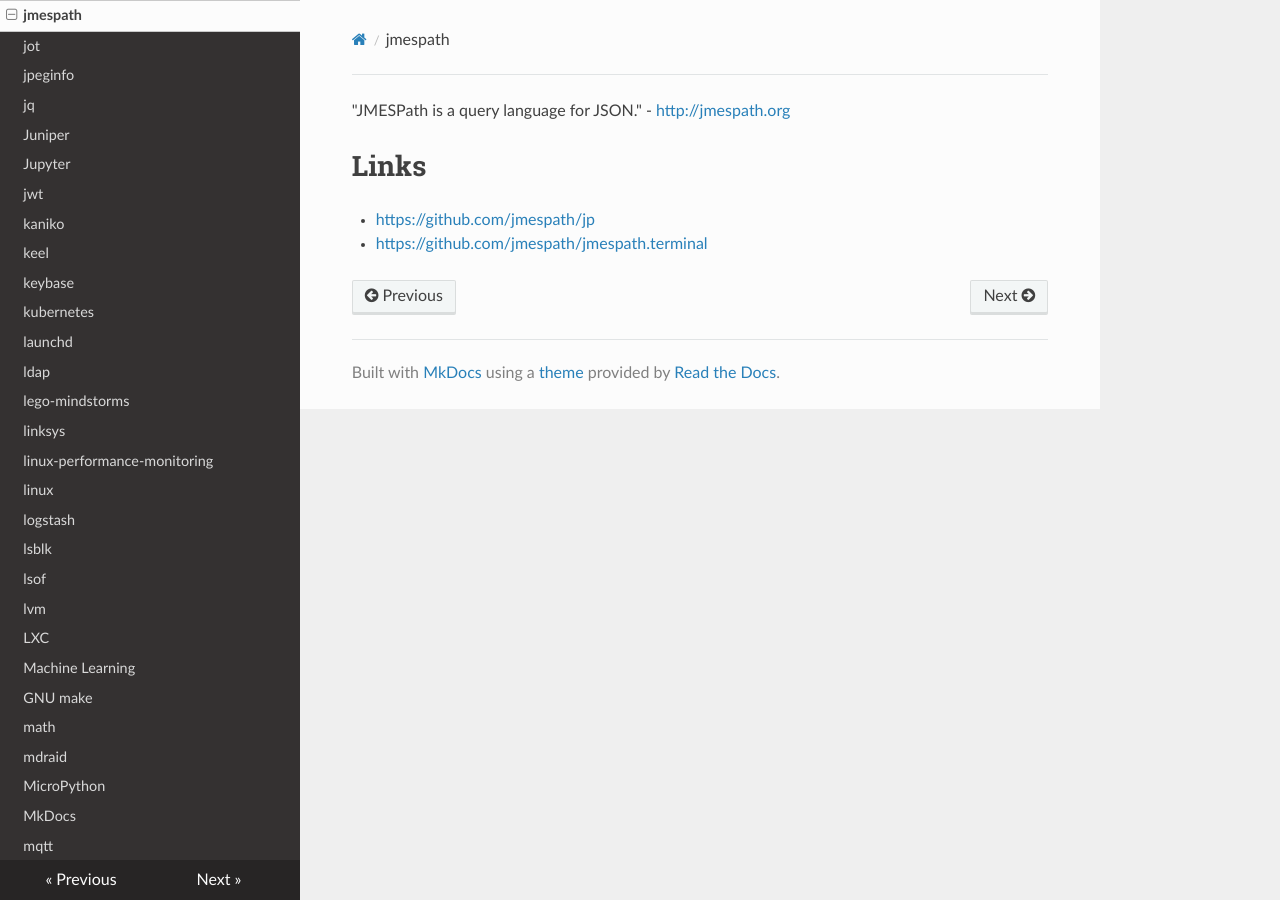
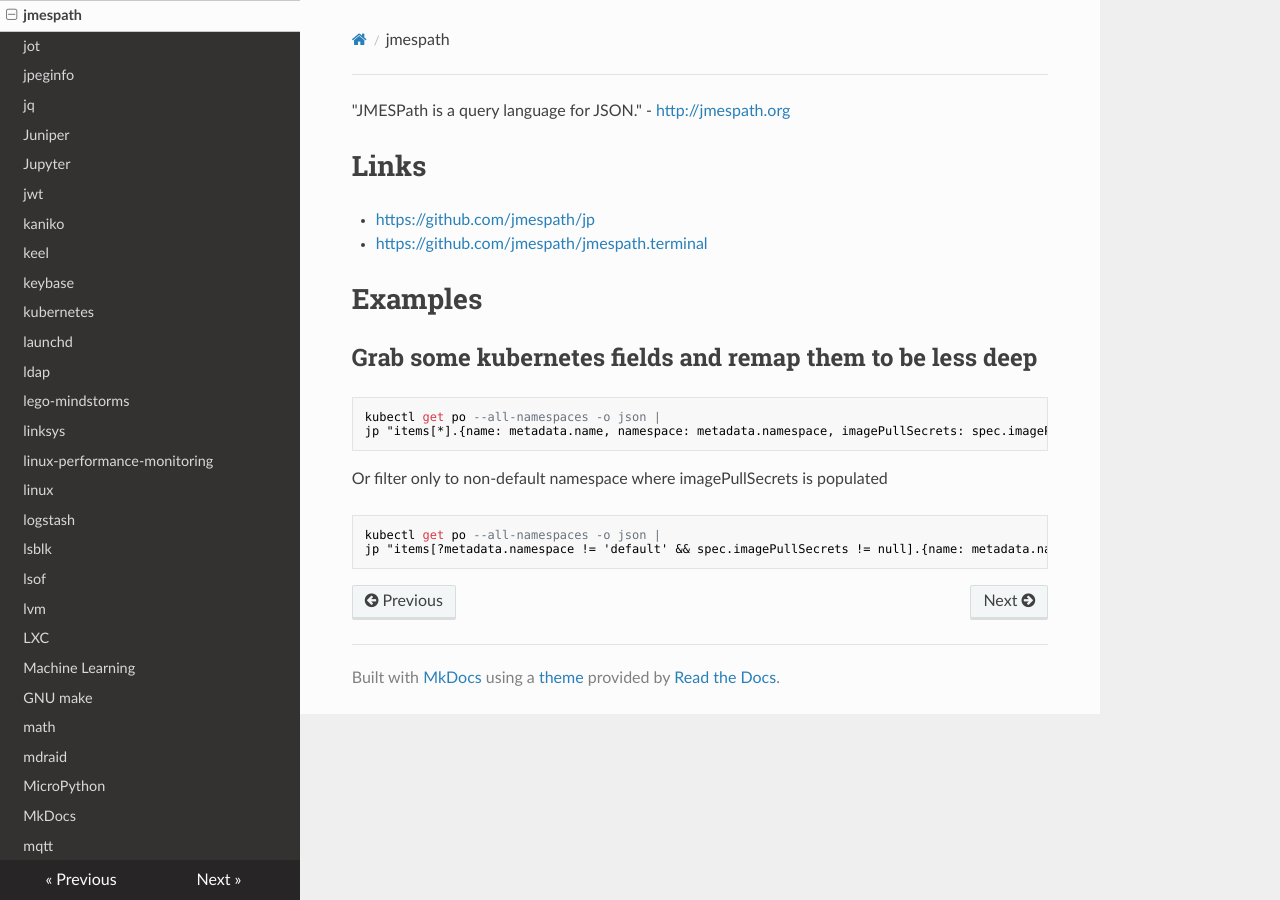
Before and after one commit to lando-cal/tech-notes, an MkDocs documentation site: the page built from docs/jmespath.md, in a window 1280 px wide. Built offline with MkDocs 1.6.1, drawn with Linux system fonts in a browser that asks for light colours; nearby versions of some CDN libraries.

Commit message:
Add some examples

````diff
--- a/docs/jmespath.md
+++ b/docs/jmespath.md
@@ -6,3 +6,19 @@ Title: jmespath
 
 - <https://github.com/jmespath/jp>
 - <https://github.com/jmespath/jmespath.terminal>
+
+# Examples
+
+## Grab some kubernetes fields and remap them to be less deep
+
+```
+kubectl get po --all-namespaces -o json |
+jp "items[*].{name: metadata.name, namespace: metadata.namespace, imagePullSecrets: spec.imagePullSecrets[*].name}"
+```
+
+Or filter only to non-default namespace where imagePullSecrets is populated
+
+```
+kubectl get po --all-namespaces -o json |
+jp "items[?metadata.namespace != 'default' && spec.imagePullSecrets != null].{name: metadata.name, namespace: metadata.namespace, imagePullSecrets: spec.imagePullSecrets[*].name}"
+```
````
